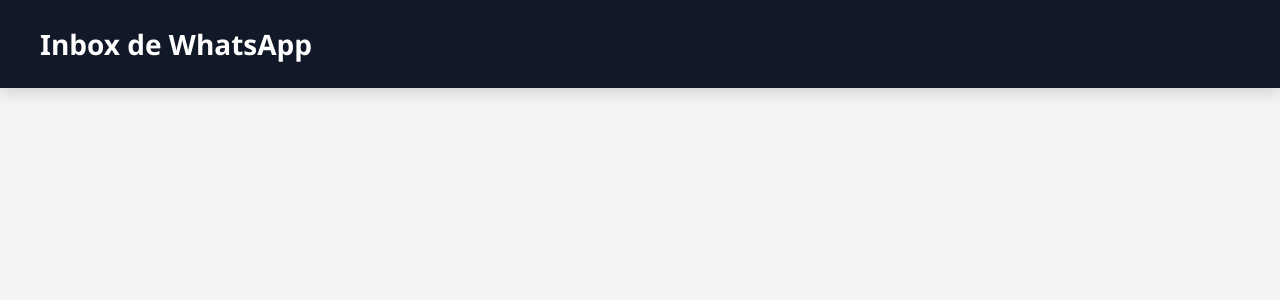
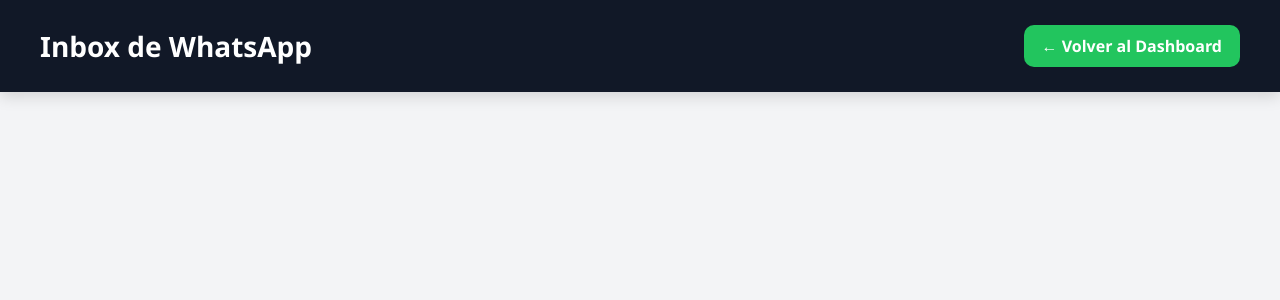
Before and after one commit to jdv75/Terrace, a FastAPI app: page /inbox in a window 1280 px wide. Shown: the top 300 px of the page. Run offline with FastAPI, Linux system fonts and the light colour scheme; data that the repository does not hold is empty; some libraries are stand-ins or nearby versions.

Commit message:
New Buttons

```diff
--- a/templates/inbox.html
+++ b/templates/inbox.html
@@ -15,11 +15,15 @@
             background:#f3f4f6;
         }
 
-        header{
+        header {
             background:#111827;
             color:white;
             padding:25px 40px;
             box-shadow:0 4px 15px rgba(0,0,0,.15);
+
+            display:flex;
+            justify-content:space-between;
+            align-items:center;
         }
 
         header h1{
@@ -93,13 +97,33 @@
             color:#9ca3af;
             font-size:13px;
         }
+
+        .dashboard-btn{
+            text-decoration:none;
+            background:#22c55e;
+            color:white;
+            padding:10px 18px;
+            border-radius:10px;
+            font-weight:600;
+            transition:.25s;
+        }
+
+        .dashboard-btn:hover{
+            background:#16a34a;
+        }
     </style>
 </head>
 
 <body>
 
 <header>
+
     <h1>Inbox de WhatsApp</h1>
+
+    <a href="/dashboard" class="dashboard-btn">
+        ← Volver al Dashboard
+    </a>
+
 </header>
 
 <div class="container">
```
